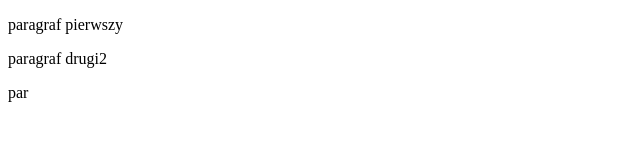
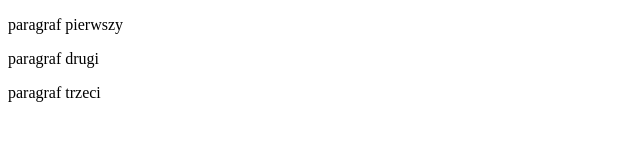
Before and after one commit to magdabober/magdabober.github.io, a plain HTML site: page index.html in a window 1280 px wide. Shown: the full height of the page, 0-640 px from the left. Drawn offline with Linux system fonts and the light colour scheme.

Commit message:
trzeci paragraf

```diff
--- a/index.html
+++ b/index.html
@@ -6,8 +6,7 @@
 </head>
 <body>
    <p>paragraf pierwszy</p>
-   <p>paragraf drugi2</p>
-   <p>par</p>
-
+   <p>paragraf drugi</p>
+   <p>paragraf trzeci</p>
 </body>
 </html>
```
